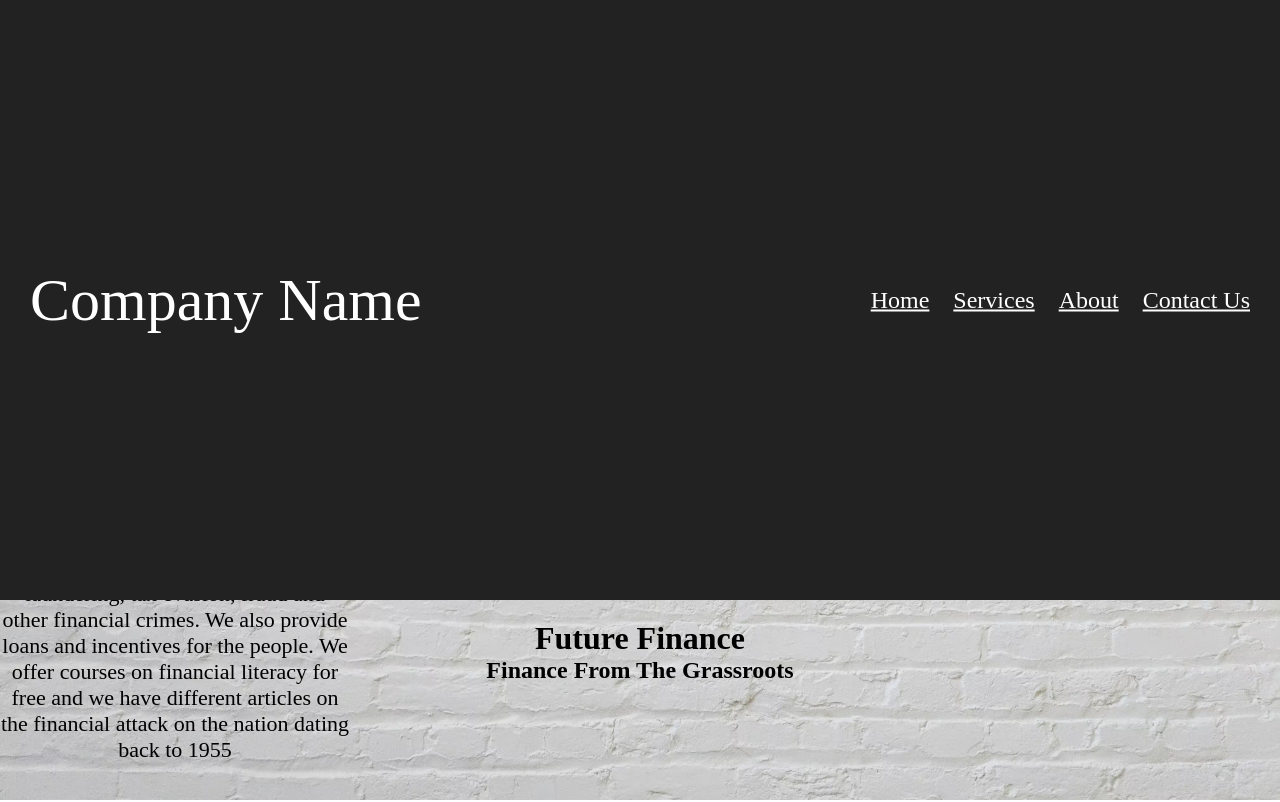
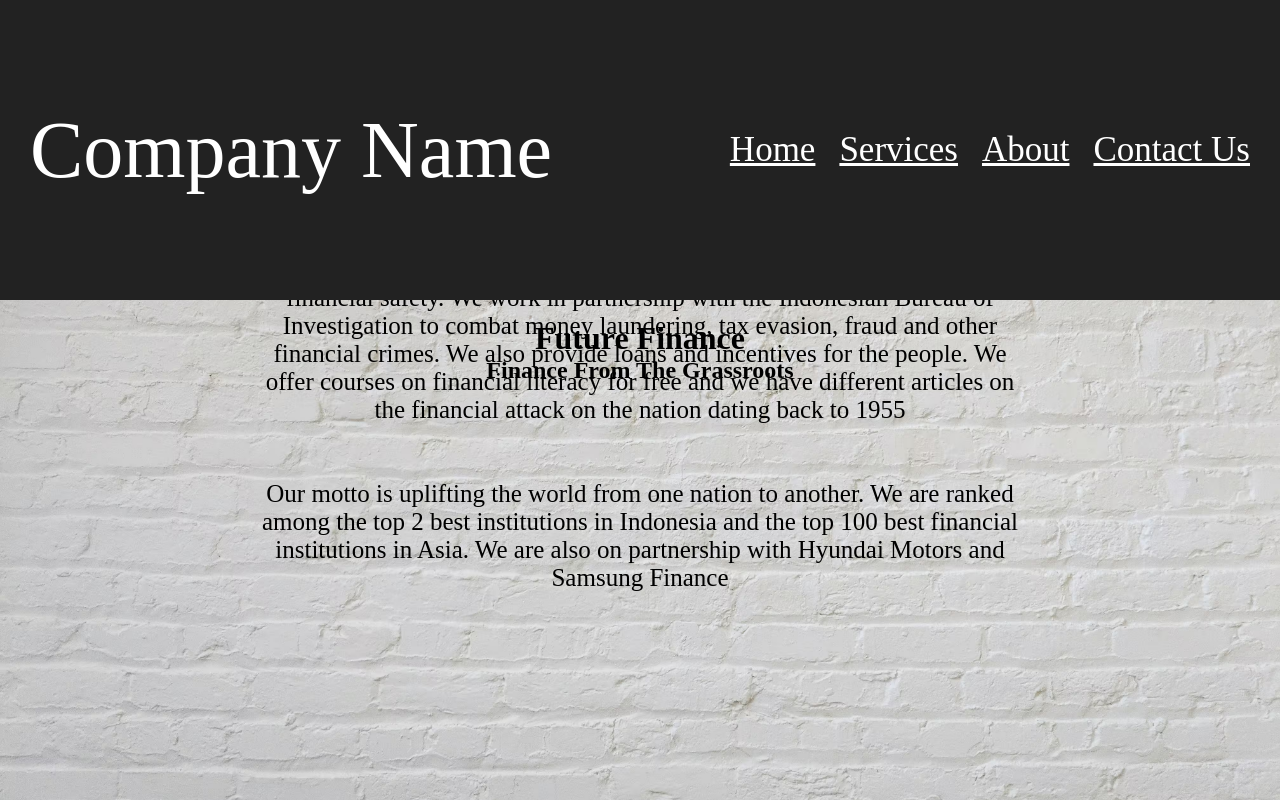
Before and after one commit to rehmzphoria/Future-, a plain HTML site: page about.html in a window 1280 px wide. Shown: the top 802 px of the page. Drawn offline with Linux system fonts and the light colour scheme.

Commit message:
Update navbar height and font sizes in style.css
Reduced navbar height and adjusted font sizes for various elements.

```diff
--- a/style.css
+++ b/style.css
@@ -11,10 +11,12 @@ body {
 
 /* 1. Parent Navbar Container */
 .nav {
-  height: 600px;
+  height: 300px;
   background-color: #222222; /* Valid dark background */
   position: relative;        /* Creates the boundary for absolute children */
   width: 100%;
+  border-height: 20px;
+  border-color: black;
 }
 
 /* 2. Company Name (Left Side) */
@@ -23,7 +25,7 @@ body {
   left: 30px;
   top: 50%;
   transform: translateY(-50%);
-  font-size: 60px;
+  font-size: 80px;
   text-decoration: bold;
   color: white;
 }
@@ -49,7 +51,7 @@ body {
 .nav ul li a {
   color: white;
   font-weight: 500;
-  font-size: 24px;
+  font-size: 35px;
 }
 
 /* Hover effect so you know they are clickable */
@@ -79,18 +81,20 @@ body {
   display: flex;
   justify-content: center;
   align-items: center;
-  width: 350px;
+  width: 60%;
+  max-width: 800px;
   height: 5vh;
   flex-direction: column;
   text-align: center;
-  font-size: 22px
+  font-size: 25px;
+  margin: 0 auto;
 }
 
 #big_name{
-  font-size: 48px;
+  font-size: 100px;
   font-weight: 400;
 }
 #big_tag{
-  font-size: 30px;
+  font-size: 60px;
   font-weight: 250;
 }
```
